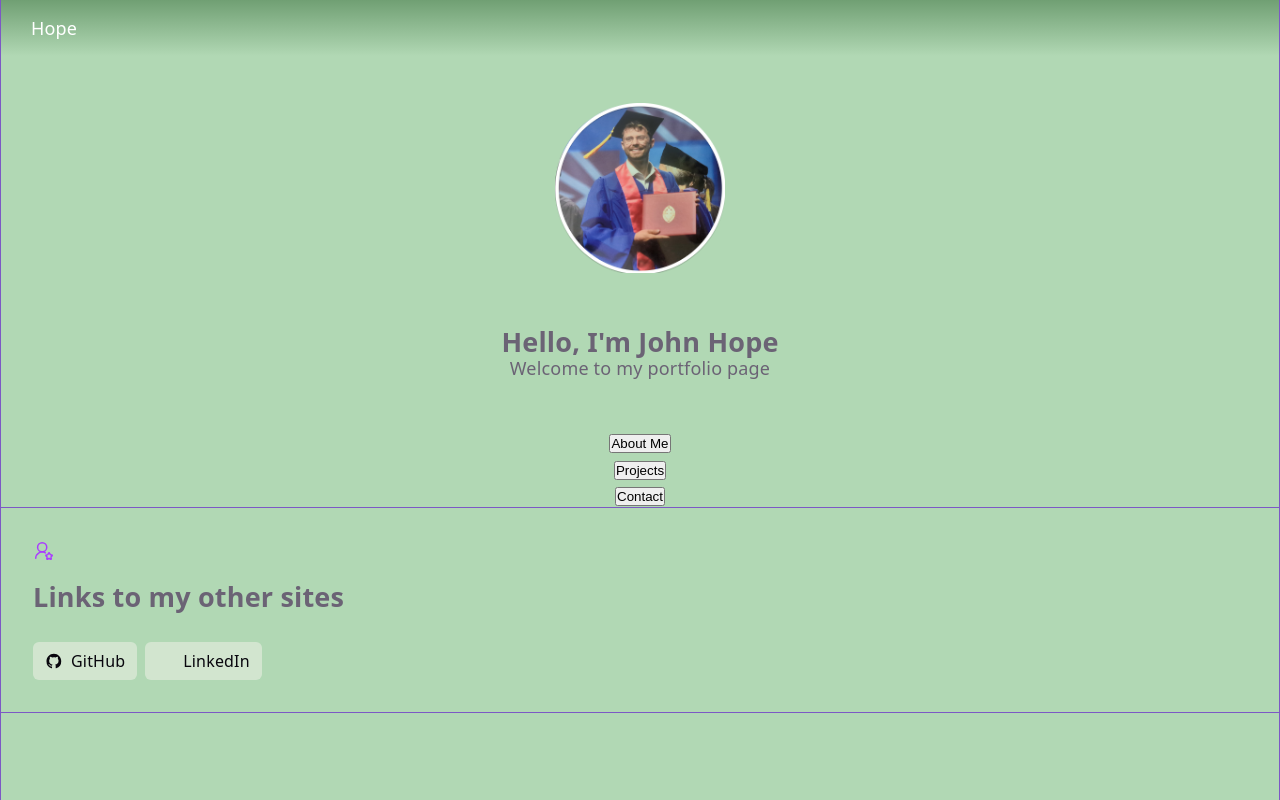
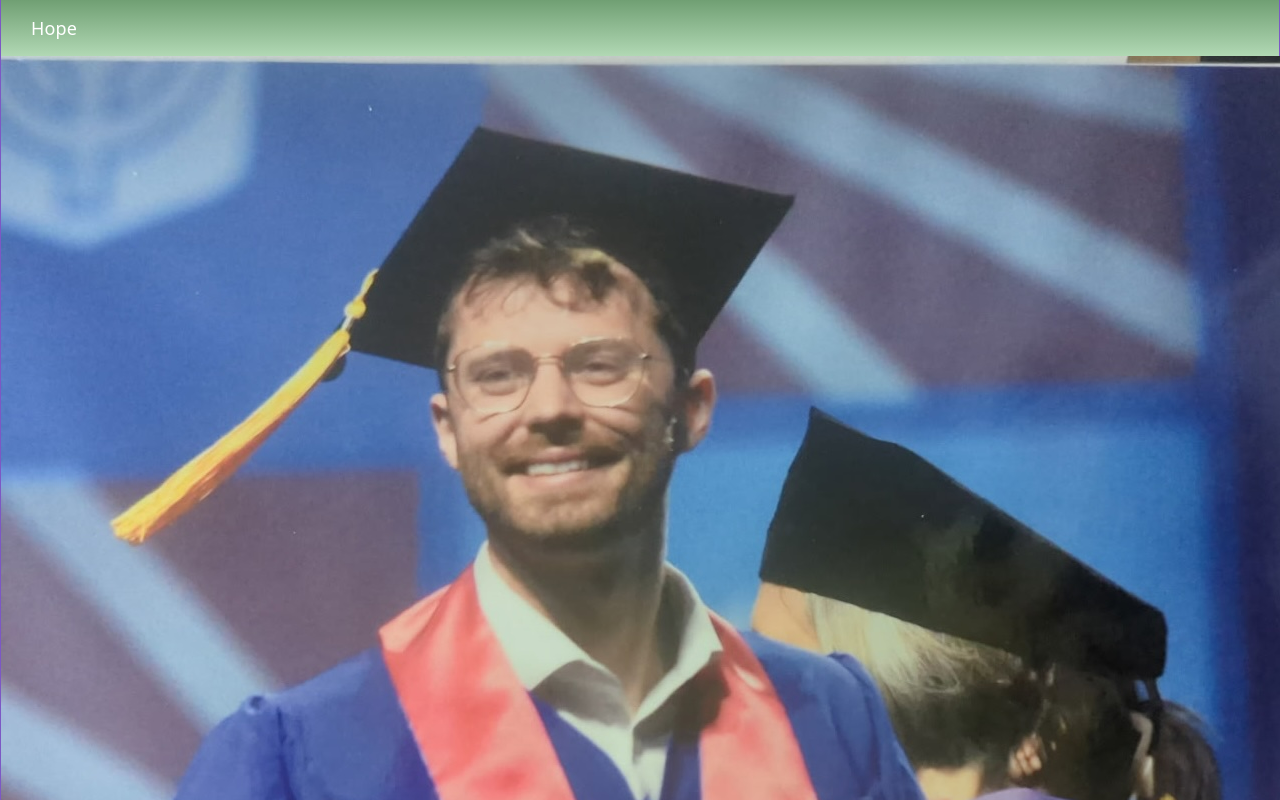
Before and after one commit to NotintoLegos/website, a React (Vite) app in the folder personalWeb/: page / in a window 1280 px wide. Shown: the top 800 px of the page. Built offline with nearby package versions, Linux system fonts and the light colour scheme.

Commit message:
new image

```diff
--- a/personalWeb/src/App.jsx
+++ b/personalWeb/src/App.jsx
@@ -7,7 +7,7 @@ import Projects from './Projects';
 import reactLogo from './assets/react.svg';
 import viteLogo from './assets/vite.svg';
 import heroImg from './assets/hero.png';
-import grad_pic from './assets/grad_pic.png';
+import grad_pic from './assets/grad-pic-2.jpeg';
 
 import './App.css';
 
@@ -50,9 +50,9 @@ function HomePage() {
           <Header className = "head"/>  {/* Needs to be changed to only My Logo */}
       </section>
 
-      <section id="center">
+      <section id="left-pic">
         <div className="hero">
-          <img src={grad_pic} className="grad" width="170" height="170" alt="" />
+          <img src={grad_pic} className="grad" alt="" />
         </div>
         <div className="hero">
           {/* Second hero div content */}
```
Also changed, not shown: personalWeb/src/assets/grad-pic-2.jpeg (added).
